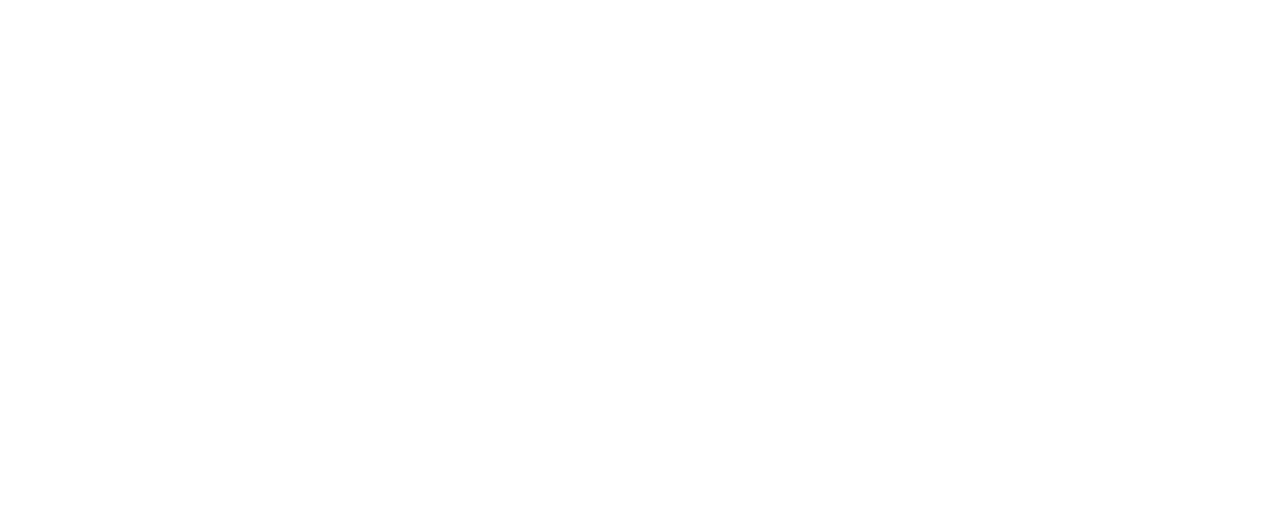
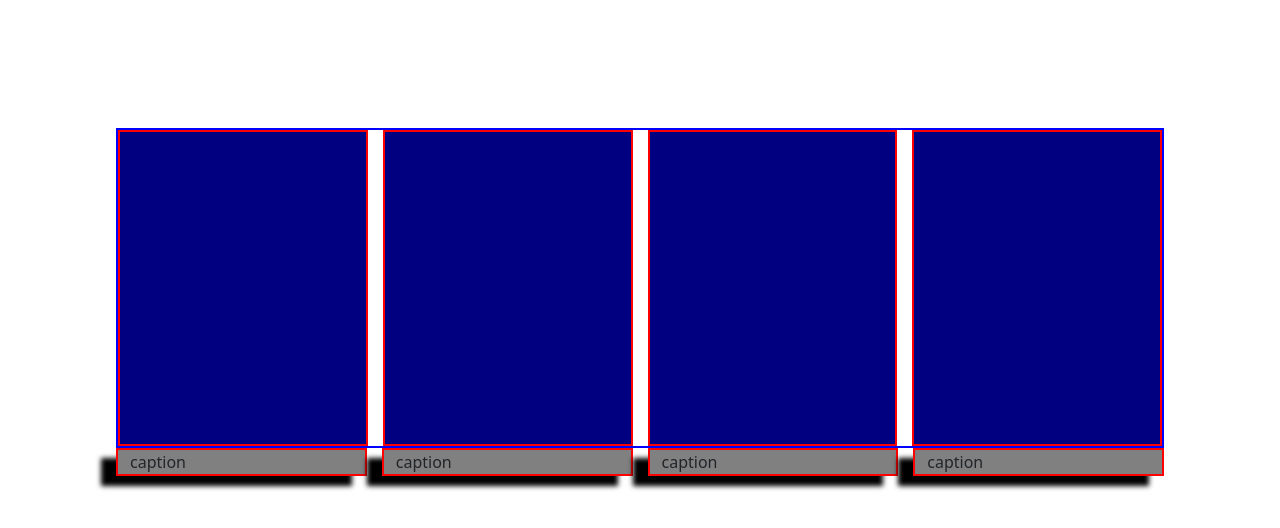
Before and after one commit to joshg1912/jquery-styling, a website: page index.html in a window 1280 px wide. Drawn offline with nearby package versions, Linux system fonts and the light colour scheme.

Commit message:
adds row and columns

```diff
--- a/index.html
+++ b/index.html
@@ -1,9 +1,22 @@
 <!DOCTYPE html>
 <html>
 <head>
-
+    <link rel="stylesheet" href="/node_modules/bootstrap/dist/css/bootstrap.css">
+    <link rel="stylesheet" href="style.css">
+    <script src="jquery-3.6.0.min.js"></script>
 </head>
 <body>
-
+<div class="row picture-grid" id="finishing">
+    <div class="col tile" id="1"></div>
+    <div class="col tile" id="2"></div>
+    <div class="col tile" id="3"></div>
+    <div class="col tile" id="4"></div>
+</div>
+<div class="row caption" id="delivery">
+    <div class="col img-caption" id="column-1">caption</div>
+    <div class="col img-caption">caption</div>
+    <div class="col img-caption">caption</div>
+    <div class="col img-caption">caption</div>
+</div>
 </body>
 </html>
--- a/style.css
+++ b/style.css
@@ -0,0 +1,44 @@
+body {
+    margin: 10%;
+}
+
+
+.picture-grid {
+    border: 2px solid blue;
+    height: 40vh;
+    gap: 15px;
+}
+
+.caption {
+    gap: 15px;
+
+}
+
+.col {
+    border: 2px solid red;
+}
+
+.tile {
+    background-color: navy;
+}
+
+.img-caption {
+    background-color: gray;
+    box-shadow: -15px 10px 5px black;
+}
+.img-caption:hover {
+    opacity: 0.6;
+    transition: 2s;
+    box-shadow: -20px 10px 5px black;
+}
+
+#1, #2, #3, #4  {
+    transition: all .5s;
+}
+
+
+.img-caption-hover {
+    opacity: 0.6;
+    transition: 2s;
+    box-shadow: -20px 10px 5px black;
+}
```
Also changed, not shown: script.js (+23 -0 lines).
